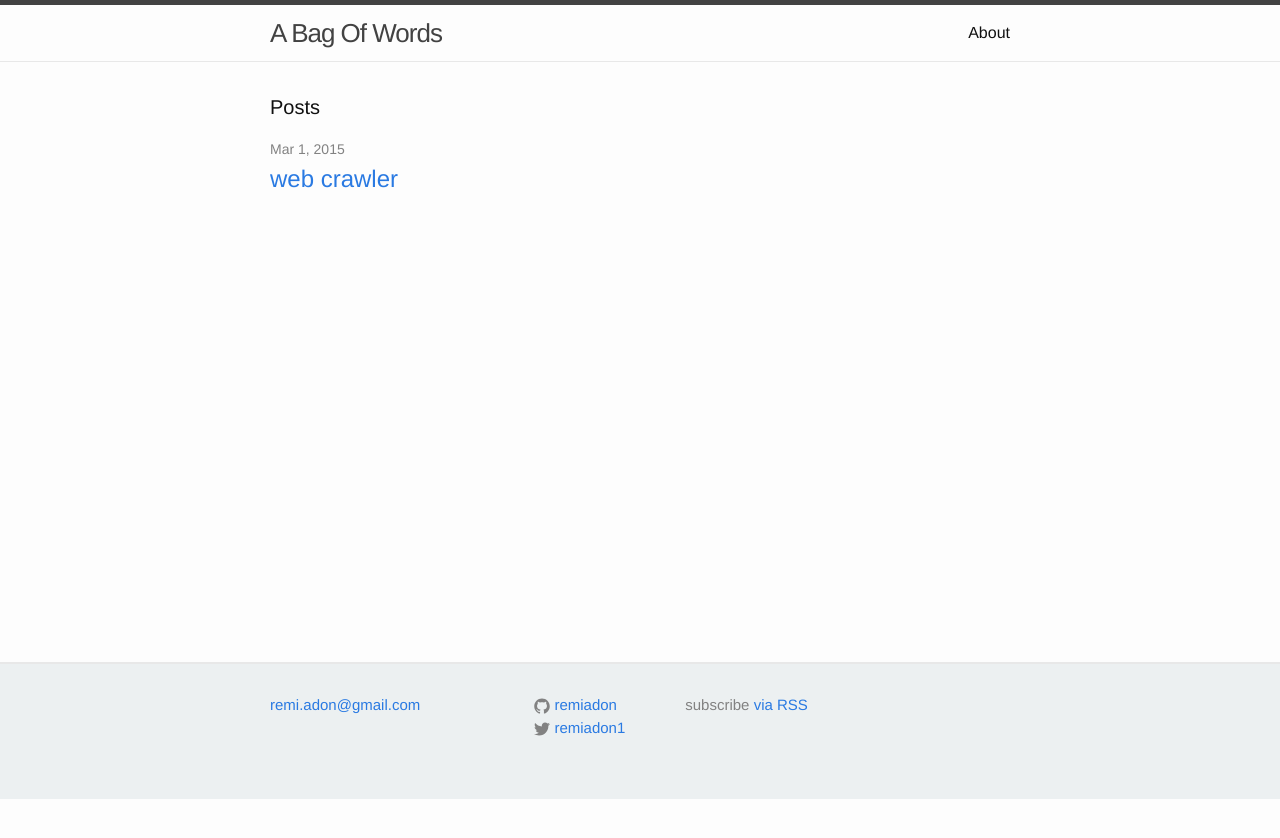
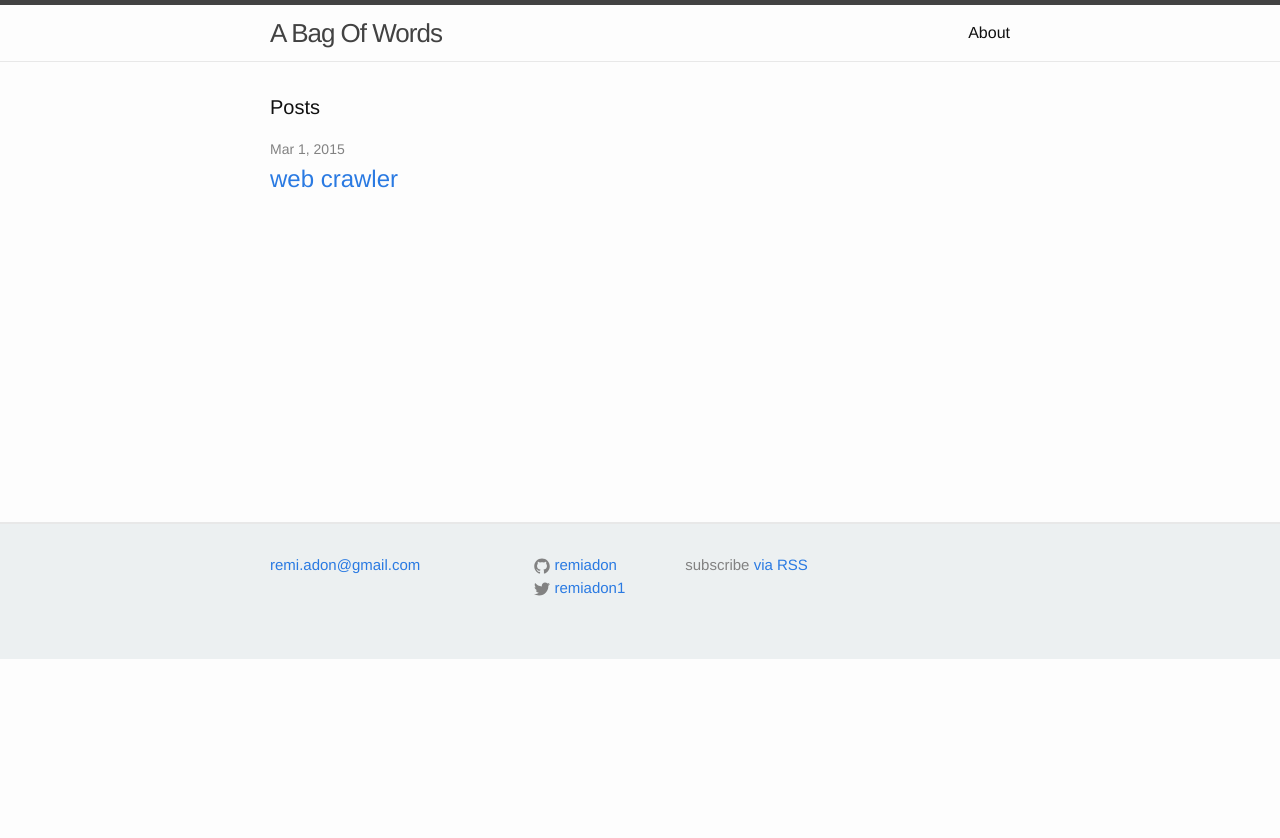
Before and after one commit to remiadon/remiadon.github.io, a Jekyll site: the page built from index.html, in a window 1280 px wide. Shown: the top 838 px of the page. Built offline with Jekyll 4.4.1, drawn with Linux system fonts in a browser that asks for light colours.

Commit message:
fix bug on footer

```diff
--- a/_sass/_layout.scss
+++ b/_sass/_layout.scss
@@ -163,8 +163,8 @@
  * Page content
  */
 .page-content {
-    // min-height: 80%;
-    height: 60vh;
+    min-height: 400px;
+    // height: 60vh;
     padding: $spacing-unit 0;
 }
 
```
